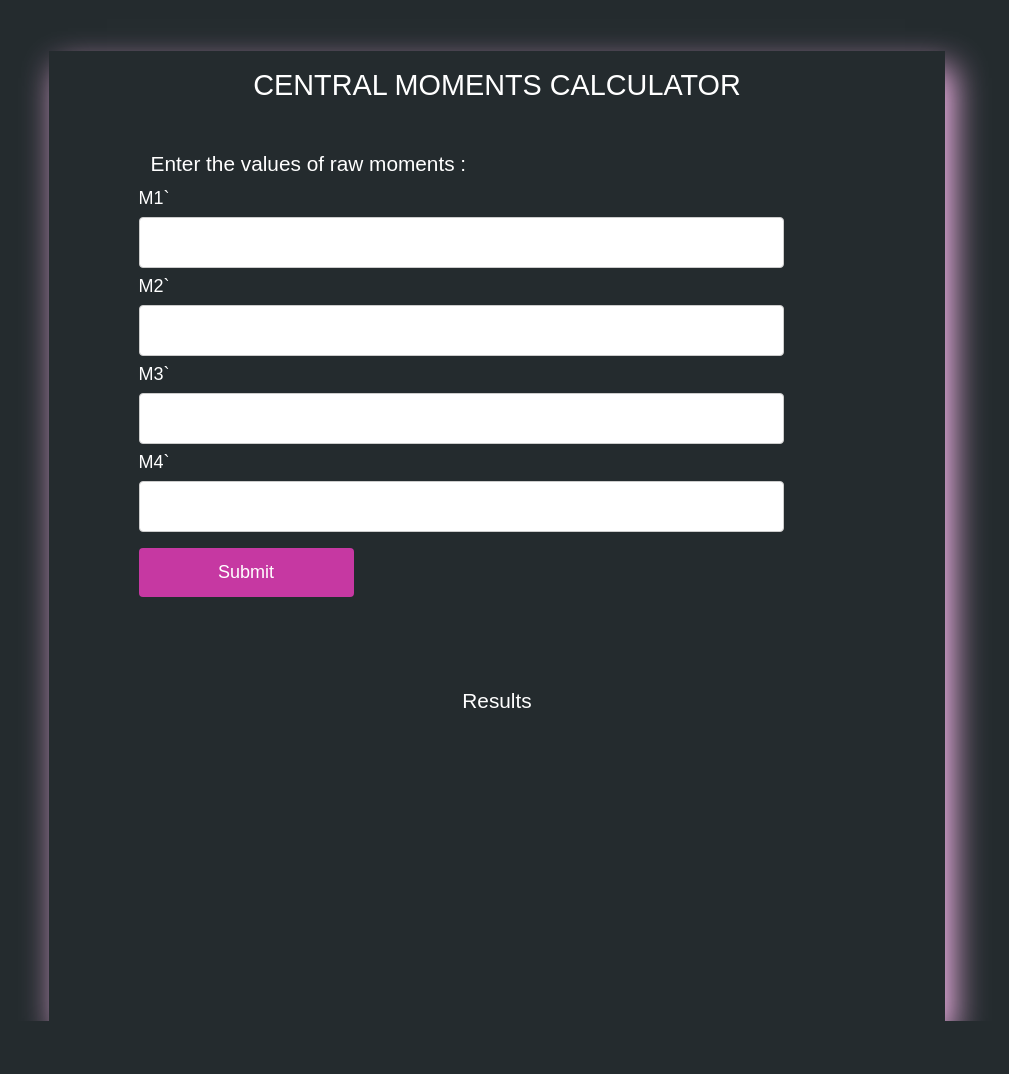
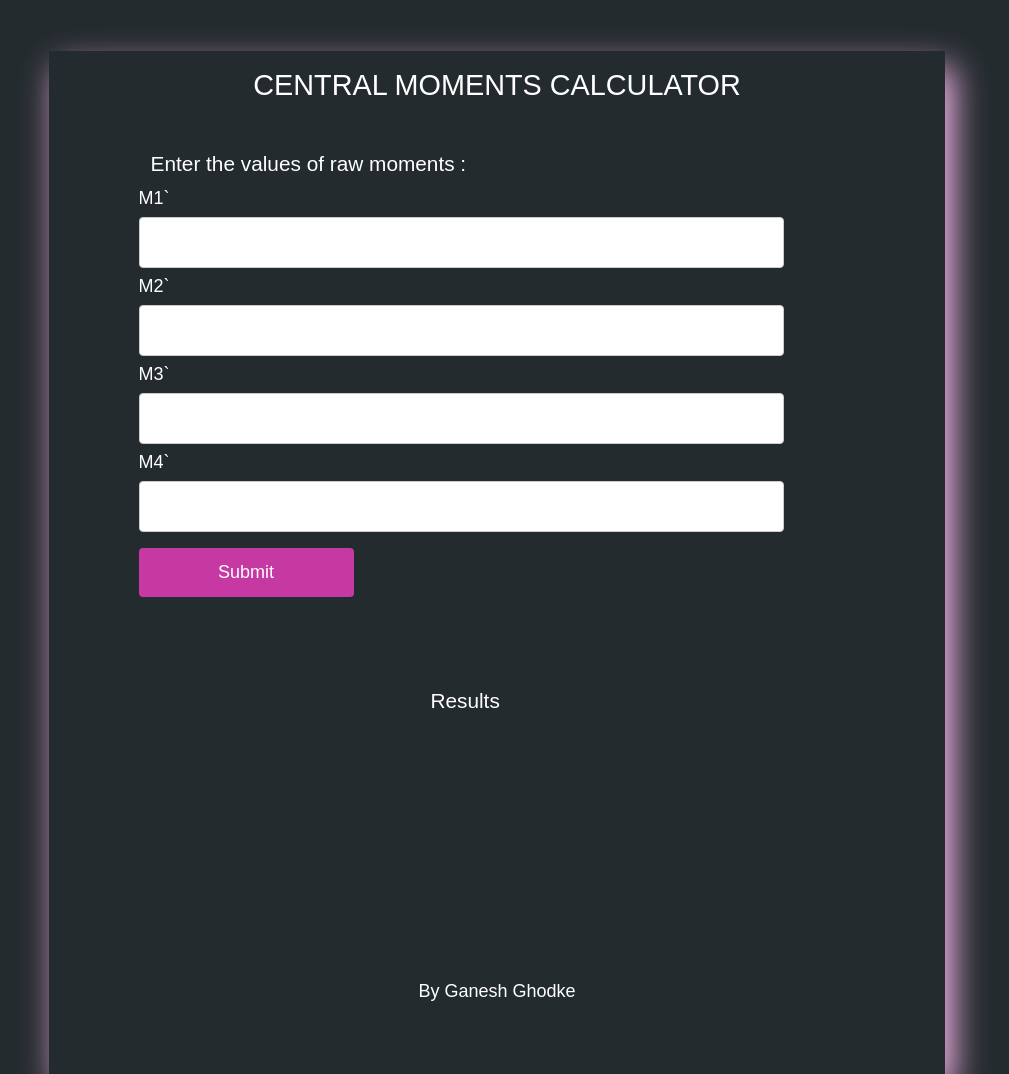
Before and after one commit to Ganeshg1313/Moments, a plain HTML site: page index.html in a window 1280 px wide. Shown: the whole page, without its empty margins (143-1152 px from the left). Before the commit the page ends 1021 px from the top, so only its background shows below. Drawn offline with Linux system fonts and the light colour scheme; a web font is replaced by a local one.

Commit message:
Update index.html

```diff
--- a/index.html
+++ b/index.html
@@ -32,6 +32,7 @@
       <p id="result_B1"></p>
       <p id="result_B2"></p>
       <p id="curve"></p>
+      <p> By Ganesh Ghodke </p>
     </div>
   </div>
     </div>
```
